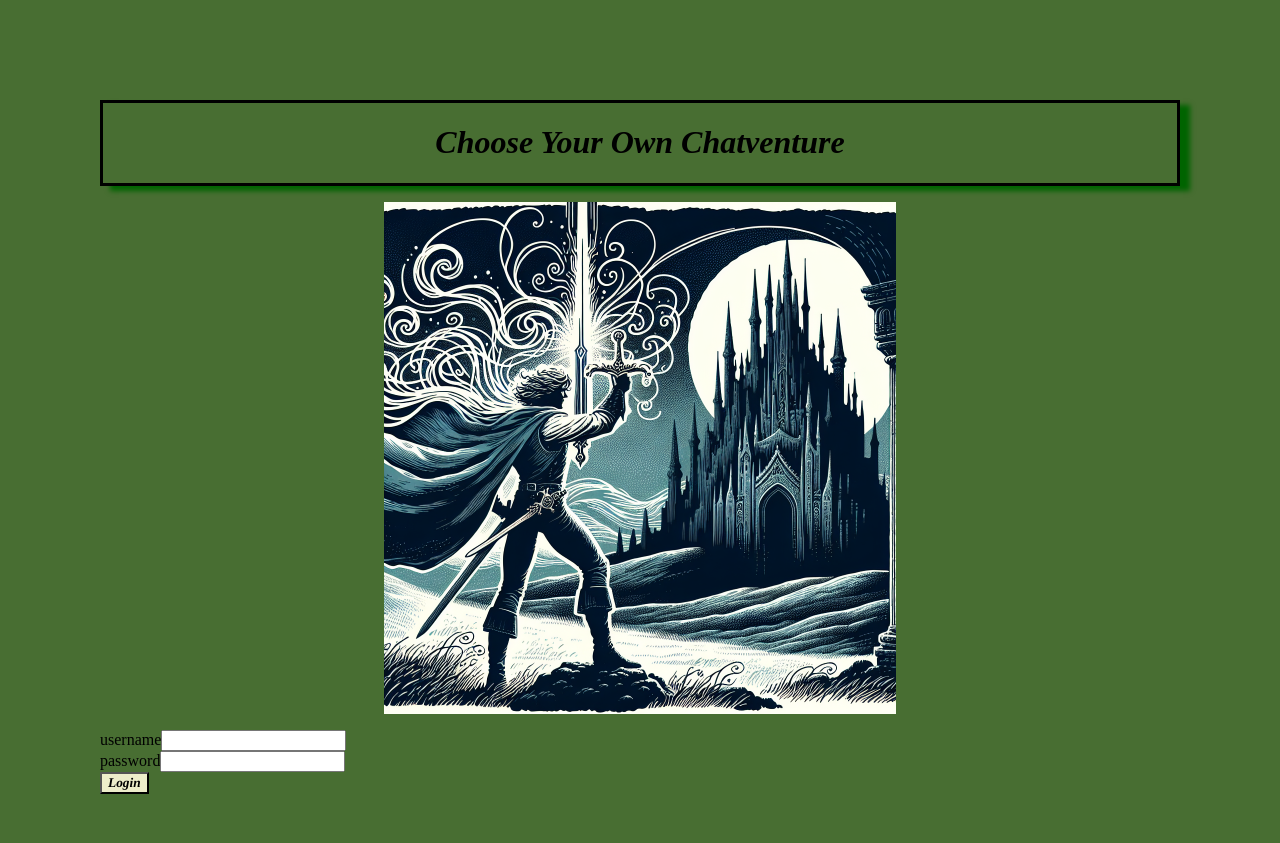
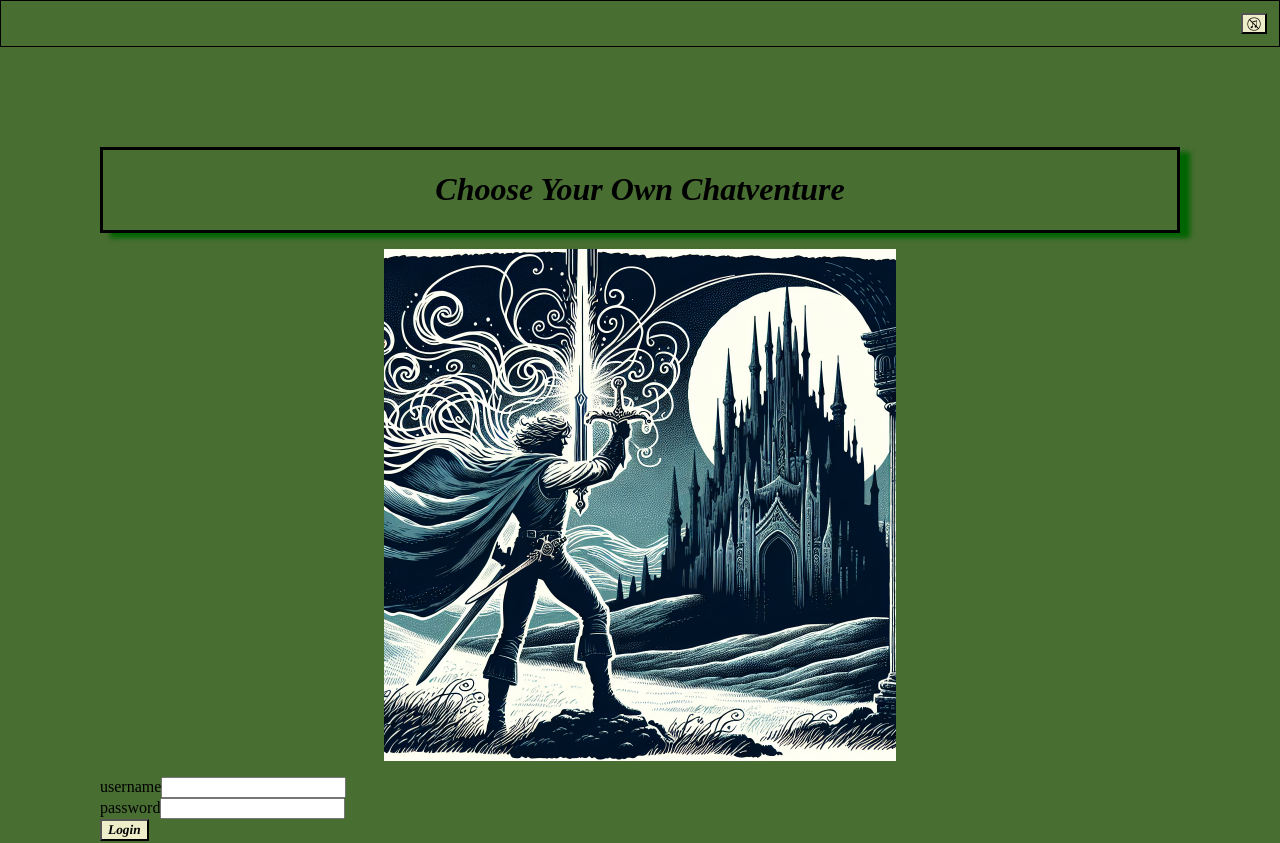
Before and after one commit to AaaDee/ChooseYouOwnChatventure, a React (Create React App) app in the folder frontend/: page / in a window 1280 px wide. Shown: the top 843 px of the page. Built offline with nearby package versions, Linux system fonts and the light colour scheme; no server answers.

Commit message:
add header and mute button

```diff
--- a/frontend/src/components/App/App.tsx
+++ b/frontend/src/components/App/App.tsx
@@ -1,7 +1,7 @@
 import React from 'react';
 import { AudioPlayer } from '../AudioPlayer/AudioPlayer';
 import { Title } from '../Title/Title';
-import { StyledApp } from './style';
+import { StyledApp, StyledBody } from './style';
 import { TextBox } from '../TextBox/TextBox';
 import { useSelector } from 'react-redux';
 import {
@@ -14,6 +14,7 @@ import { selectUser } from '../../features/user/selectors';
 import { selectAudioMuted } from '../../features/settings/selectors';
 import { Illustration } from '../Illustration/Illustration';
 import { ErrorBox } from '../ErrorBox.tsx/ErrorBox';
+import { Header } from '../Header/Header';
 
 export const App = () => {
   const isLoading = useSelector(selectStatusIsLoading);
@@ -23,6 +24,8 @@ export const App = () => {
 
   return (
     <StyledApp>
+      <Header />
+      <StyledBody>
         <Title />
         <Illustration />
         {isFailed && <ErrorBox />}
@@ -30,6 +33,7 @@ export const App = () => {
         {!username && <LoginForm />}
         {isLoading && <Spinner />}
         {!isMuted && <AudioPlayer />}
+      </StyledBody>
     </StyledApp>
   );
 };
--- a/frontend/src/components/App/style.ts
+++ b/frontend/src/components/App/style.ts
@@ -1,10 +1,15 @@
 import styled from 'styled-components';
+
+export const StyledBody = styled.div`
+  display: flex;
+  flex-flow: column;
+  min-height: 100vh;
+  padding: 100px;
+  gap: 1em;
+`;
 
 export const StyledApp = styled.div`
   display: flex;
   flex-flow: column;
   background-color: #486e32;
-  min-height: 100vh;
-  padding: 100px;
-  gap: 1em;
 `;
--- a/frontend/src/components/Button/style.ts
+++ b/frontend/src/components/Button/style.ts
@@ -1,15 +1,26 @@
-import styled from 'styled-components';
+import styled, { css } from 'styled-components';
 
-export const StyledButton = styled.button`
-  font-family: 'Papyrus', Times, serif;
+export const ButtonStyle = css`
   background-color: #ededca;
   width: fit-content;
+
+  &:hover {
+    background-color: black;
+    box-shadow: 4px 4px darkgreen;
+  }
+`;
+
+export const ButtonTextStyle = css`
+  font-family: 'Papyrus', Times, serif;
   font-style: italic;
   font-weight: bold;
 
   &:hover {
     color: #ededca;
-    background-color: black;
-    box-shadow: 4px 4px darkgreen;
   }
 `;
+
+export const StyledButton = styled.button`
+  ${ButtonStyle}
+  ${ButtonTextStyle}
+`;
--- /dev/null
+++ b/frontend/src/components/Header/Header.tsx
@@ -0,0 +1,11 @@
+import React from 'react';
+import { StyledHeader } from './style';
+import { MusicButton } from '../MusicButton/MusicButton';
+
+export function Header() {
+  return (
+    <StyledHeader>
+      <MusicButton />
+    </StyledHeader>
+  );
+}
--- /dev/null
+++ b/frontend/src/components/Header/style.ts
@@ -0,0 +1,11 @@
+import styled from 'styled-components';
+
+export const StyledHeader = styled.nav`
+  display: flex;
+  align-items: center;
+  justify-content: end;
+  border: 1px solid black;
+  padding-top: 12px;
+  padding-bottom: 12px;
+  padding-right: 12px;
+`;
--- /dev/null
+++ b/frontend/src/components/MusicButton/MusicButton.tsx
@@ -0,0 +1,20 @@
+import { StyledMusicButton, StyledMusicNote, SuperImposedNo } from './style';
+import { useDispatch, useSelector } from 'react-redux';
+import { selectAudioMuted } from '../../features/settings/selectors';
+import { setAudioMuted } from '../../features/settings/slice';
+
+export function MusicButton() {
+  const isMuted = useSelector(selectAudioMuted);
+  const dispatch = useDispatch();
+
+  function flipMuted() {
+    dispatch(setAudioMuted(!isMuted));
+  }
+
+  return (
+    <StyledMusicButton onClick={flipMuted}>
+      <StyledMusicNote>♫</StyledMusicNote>
+      {isMuted && <SuperImposedNo> ⃠</SuperImposedNo>}
+    </StyledMusicButton>
+  );
+}
--- /dev/null
+++ b/frontend/src/components/MusicButton/style.ts
@@ -0,0 +1,22 @@
+import styled from 'styled-components';
+import { ButtonStyle } from '../Button/style';
+
+export const StyledMusicButton = styled.button`
+  position: relative;
+  ${ButtonStyle}
+
+  &:hover {
+    > div {
+      color: #ededca;
+    }
+  }
+`;
+
+export const StyledMusicNote = styled.div``;
+
+export const SuperImposedNo = styled.div`
+  position: absolute;
+  top: 1px;
+  left: 14px;
+  z-index: 1;
+`;
--- a/frontend/src/hooks/useStartRequest.ts
+++ b/frontend/src/hooks/useStartRequest.ts
@@ -1,7 +1,6 @@
 import { useEffect, useState } from 'react';
 import { fetchEntry } from '../features/entry/slice';
 import { useAppDispatch } from './useAppDispatch';
-import { setAudioMuted } from '../features/settings/slice';
 
 export function useStartRequest() {
   const [isRequested, setIsRequested] = useState(false);
@@ -22,7 +21,6 @@ export function useStartRequest() {
   }, [dispatch, isRequested]);
 
   function requestStart() {
-    dispatch(setAudioMuted(false));
     setIsRequested(true);
   }
   return requestStart;
```
Lines whose indentation alone changed are shown as unchanged.
